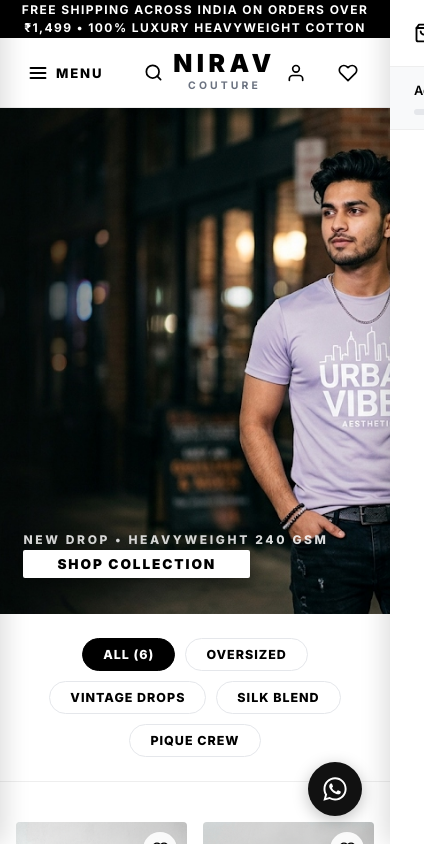
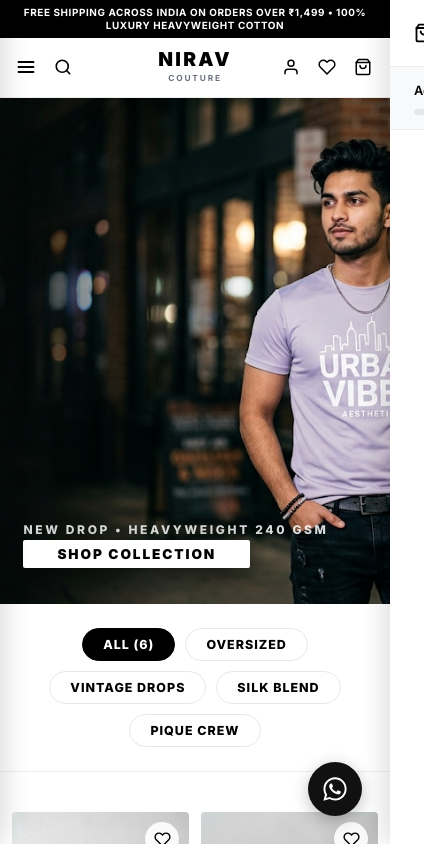
Before and after one commit to aaryannP/Nirav-Couture, a Next.js app: page / in a window 390 px wide. Shown: the top 844 px of the page, 424 px wide, since content can reach past the window. Built offline with nearby package versions, Linux system fonts and the light colour scheme; a web font is replaced by a local one.

Commit message:
fix: eliminate mobile horizontal overflow and resize navbar on small screens

```diff
--- a/styles/globals.css
+++ b/styles/globals.css
@@ -64,6 +64,8 @@
 html {
   scroll-behavior: smooth;
   font-size: 16px;
+  max-width: 100%;
+  overflow-x: hidden;
 }
 
 body {
@@ -73,7 +75,9 @@ body {
   line-height: 1.5;
   -webkit-font-smoothing: antialiased;
   min-height: 100vh;
+  max-width: 100%;
   overflow-x: hidden;
+  position: relative;
 }
 
 a {
@@ -2148,17 +2152,58 @@ input, select, textarea {
 /* Mobile Responsive Refinements (< 640px) */
 @media (max-width: 640px) {
   .container {
-    padding: 0 16px;
-  }
-  .zed-navbar-inner {
-    padding: 0 14px;
-  }
-  .zed-logo {
-    font-size: 1.25rem;
+    padding: 0 12px;
+  }
+  .announcement-bar {
+    font-size: 0.62rem;
+    letter-spacing: 0.06em;
+    padding: 6px 10px;
+    height: auto;
+    min-height: 32px;
+    line-height: 1.3;
+  }
+  .site-header {
+    height: 60px;
+    width: 100%;
+    max-width: 100vw;
+  }
+  .nav-container {
+    padding: 0 10px;
+    gap: 4px;
+    width: 100%;
+  }
+  .nav-left {
+    gap: 4px;
+    flex: 1;
+  }
+  .zed-menu-trigger-btn {
+    padding: 6px 6px;
+    gap: 5px;
+    font-size: 0.72rem;
+    letter-spacing: 0.08em;
+  }
+  .brand-logo-zed h1 {
+    font-size: 1.2rem;
     letter-spacing: 0.12em;
   }
-  .zed-nav-icons {
-    gap: 12px;
+  .brand-logo-zed span {
+    font-size: 0.52rem;
+    letter-spacing: 0.22em;
+  }
+  .nav-right {
+    gap: 2px;
+    flex: 1;
+    justify-content: flex-end;
+  }
+  .nav-icon-btn,
+  .cart-animated-icon {
+    width: 34px;
+    height: 34px;
+  }
+  .nav-icon-btn svg,
+  .cart-animated-icon svg {
+    width: 18px;
+    height: 18px;
   }
   .hero-section {
     padding: 24px 0 40px;
@@ -2167,15 +2212,18 @@ input, select, textarea {
   .hero-cta-row .btn-outline {
     width: 100%;
   }
+  .product-grid-zed,
   .products-grid {
     gap: 12px;
   }
+  .card-zed-details,
   .card-zed-body {
-    padding: 10px 4px;
+    padding: 10px 2px;
   }
   .card-zed-title {
     font-size: 0.78rem;
   }
+  .card-zed-prices,
   .card-zed-price {
     font-size: 0.85rem;
   }
@@ -2200,3 +2248,9 @@ input, select, textarea {
     padding: 20px 16px;
   }
 }
+
+@media (max-width: 390px) {
+  .zed-menu-trigger-btn span {
+    display: none;
+  }
+}
```
